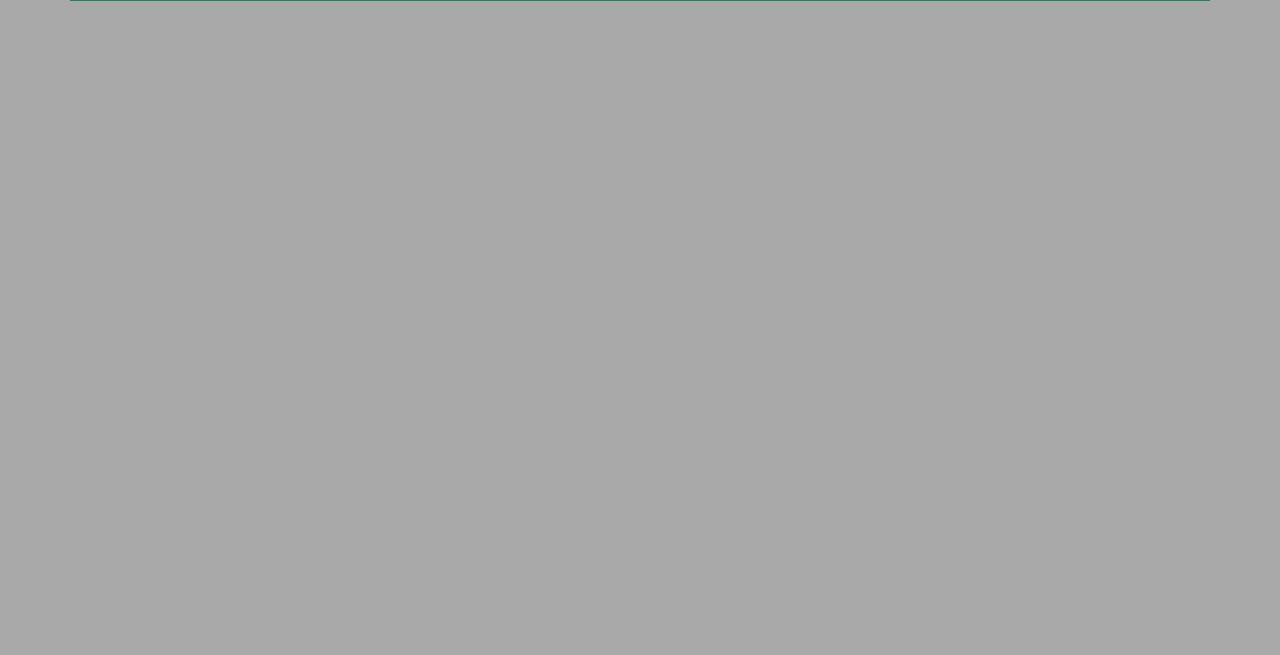
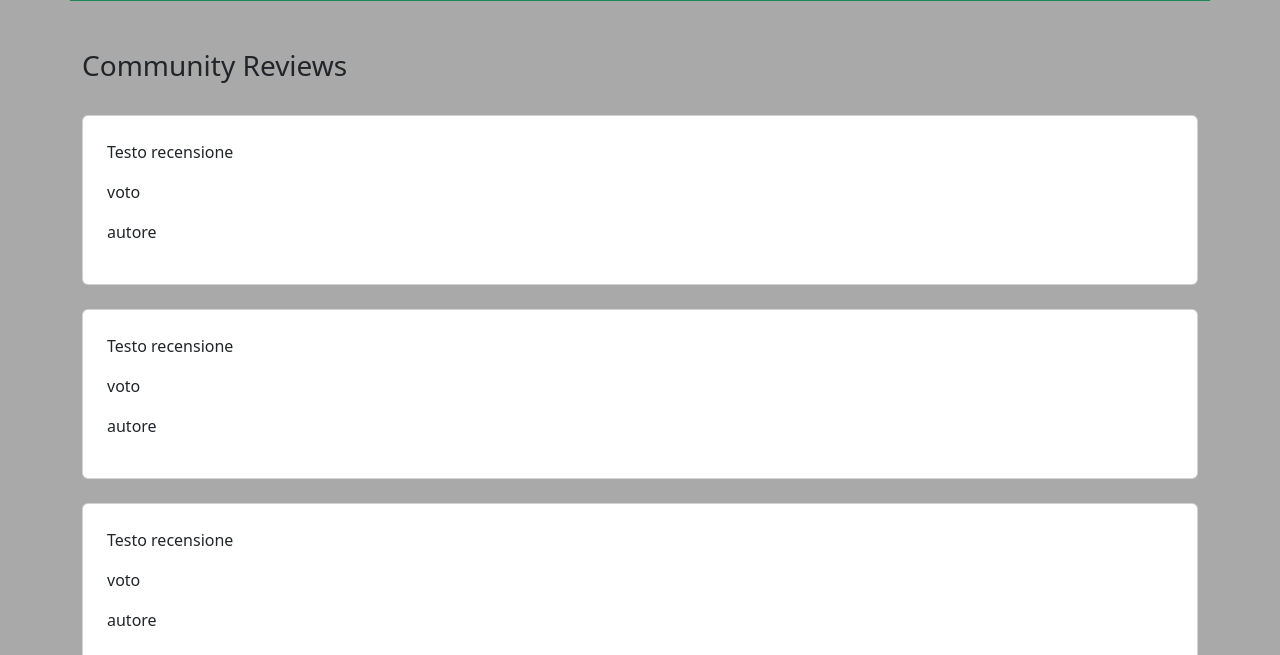
Before and after one commit to danielemurgioni/webapp-react, a React (Vite) app: page /movies/1 in a window 1280 px wide. Shown: the part 297-952 px from the top of the page. Before the commit the page ends 800 px from the top, so only its background shows below. Built offline with nearby package versions, Linux system fonts and the light colour scheme.

Commit message:
[UPD] static base structure/style for movie reviews

```diff
--- a/src/pages/Moviepage.jsx
+++ b/src/pages/Moviepage.jsx
@@ -2,7 +2,7 @@ import React from 'react'
 import { useState, useEffect } from 'react'
 import { useParams } from 'react-router-dom'
 
-const initialMovie = [
+const initialMovies = [
     {
         id: 1,
         title: "titolo 1",
@@ -41,11 +41,32 @@ const initialMovie = [
     }
 ]
 
+const initialReviews = [
+    {
+        id: 1,
+        text: "Lorem, ipsum dolor sit amet consectetur adipisicing elit. Tenetur, molestiae eum, repellendus nostrum accusantium ducimus sed debitis",
+        author: "autore 1",
+        vote: 1
+    },
+    {
+        id: 2,
+        text: "Lorem, ipsum dolor sit amet consectetur adipisicing elit. Tenetur, molestiae eum, repellendus nostrum accusantium ducimus sed debitis",
+        author: "autore 2",
+        vote: 2
+    },
+    {
+        id: 3,
+        text: "Lorem, ipsum dolor sit amet consectetur adipisicing elit. Tenetur, molestiae eum, repellendus nostrum accusantium ducimus sed debitis",
+        author: "autore 3",
+        vote: 3
+    }
+]
+
 const Moviepage = () => {
     const { id } = useParams()
     console.log(id)
 
-    const [movies, setMovies] = useState(initialMovie)
+    const [movies, setMovies] = useState(initialMovies)
     const [movieDetail, setMovieDetail] = useState({})
 
     //recupero l'oggetto della'array con l'id passato come parametro
@@ -81,6 +102,37 @@ const Moviepage = () => {
                     </>
                 )}
             </div>
+            <div className="row mt-4 gy-4">
+                <div className="col-12">
+                    <div className="d-flex justify-content-between">
+                        <h3>Community Reviews</h3>
+                    </div>
+                </div>
+                {/* 1 */}
+                <div className="col-12">
+                    <div className="card p-4">
+                        <p>Testo recensione</p>
+                        <p>voto</p>
+                        <p>autore</p>
+                    </div>
+                </div>
+                {/* 2 */}
+                <div className="col-12">
+                    <div className="card p-4">
+                        <p>Testo recensione</p>
+                        <p>voto</p>
+                        <p>autore</p>
+                    </div>
+                </div>
+                {/* 3 */}
+                <div className="col-12">
+                    <div className="card p-4">
+                        <p>Testo recensione</p>
+                        <p>voto</p>
+                        <p>autore</p>
+                    </div>
+                </div>
+            </div>
         </>
     )
 }
```
